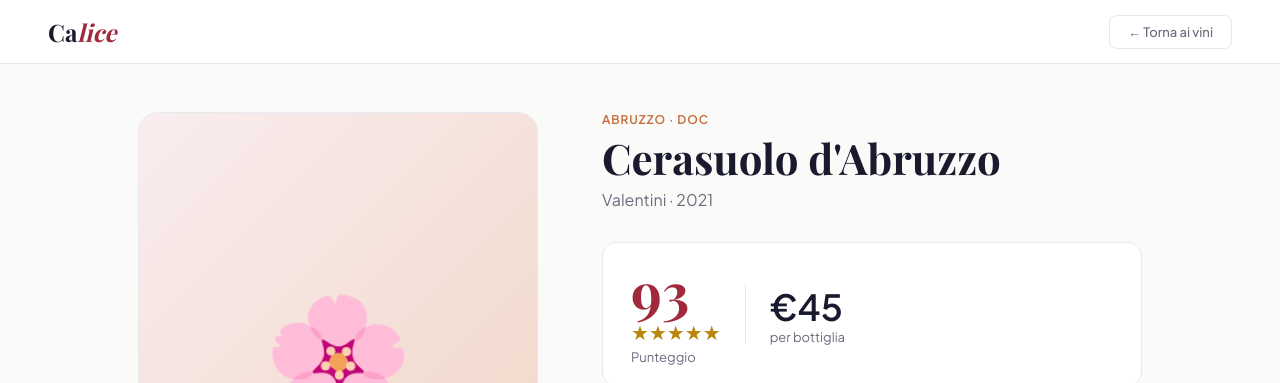
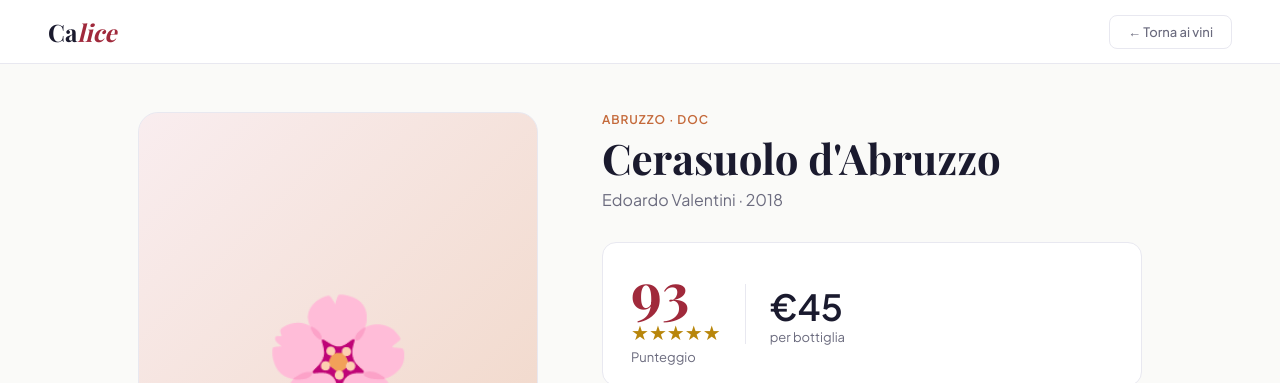
Before and after one commit to Barcolana/Calice, a Jekyll site: the page built from _vini/cerasuolo.md, in a window 1280 px wide and 1067 px high. Shown: the top 383 px of the window. Built offline with Jekyll 4.4.1, drawn with Linux system fonts in a browser that asks for light colours; some web fonts are replaced.

Commit message:
Unificato produttore Valentini

```diff
--- a/_vini/cerasuolo.md
+++ b/_vini/cerasuolo.md
@@ -1,7 +1,7 @@
 ---
 layout: vino
 nome: Cerasuolo d'Abruzzo
-produttore: Valentini · 2021
+produttore: Edoardo Valentini · 2018
 regione: Abruzzo · DOC
 tipo: Rosé
 punteggio: 93
```
Also changed, not shown: _vini/valentini-trebbiano-dabruzzo.md (+1 -1 lines).
